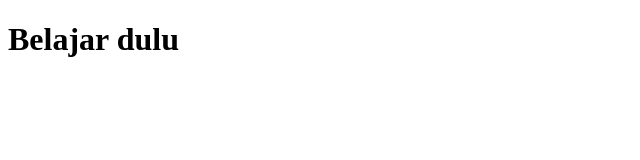
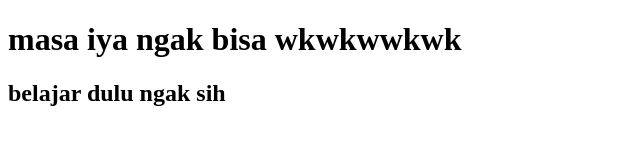
Before and after one commit to Priyandika19/belajar-git, a plain HTML site: page index.html in a window 1280 px wide. Shown: the whole page, without its empty margins (0-640 px from the left). Drawn offline with Linux system fonts and the light colour scheme.

Commit message:
upload new branc3

```diff
--- a/index.html
+++ b/index.html
@@ -6,6 +6,7 @@
     <title>belajar-git1</title>
 </head>
 <body>
-    <h1>Belajar dulu </h1>
+    <h1>masa iya ngak bisa wkwkwwkwk </h1>
+    <h2>belajar dulu ngak sih</h2>
 </body>
 </html>
```
Also changed, not shown: 1 other file.
